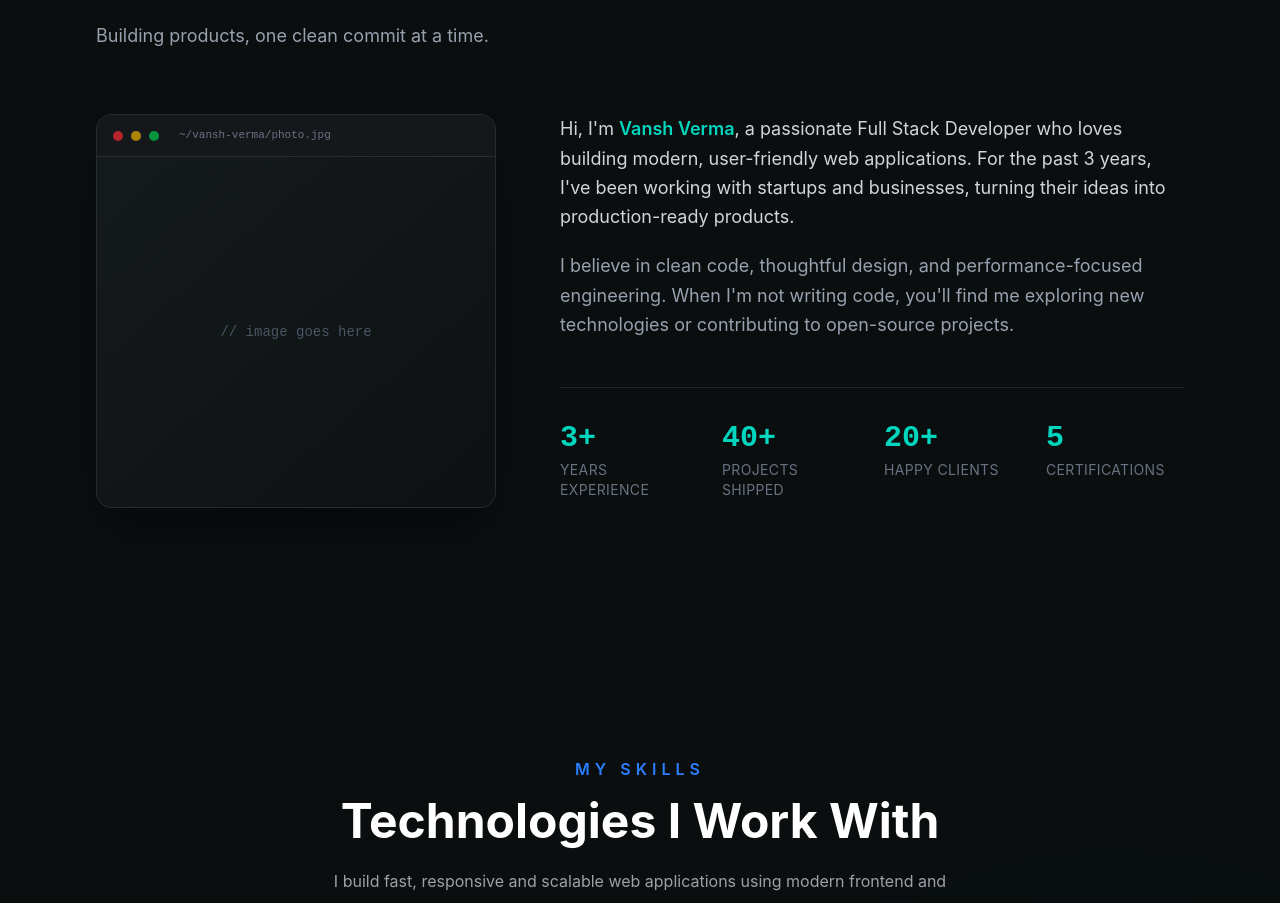
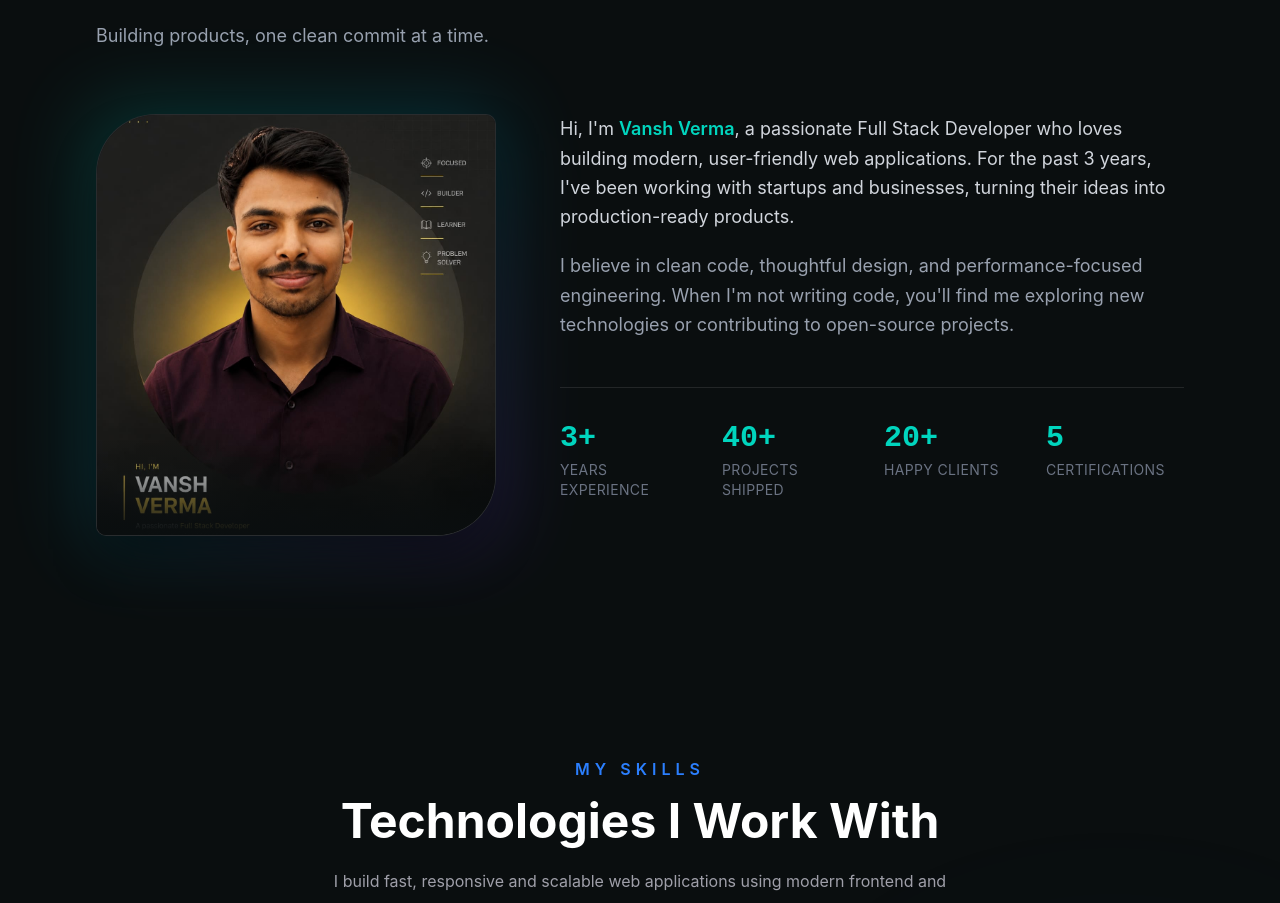
Before and after one commit to vansh-verma-dev/Vansh.dev, a React (Vite) app: page / in a window 1280 px wide. Shown: the part 939-1842 px from the top of the page. Built offline with nearby package versions, Linux system fonts and the light colour scheme.

Commit message:
manage profile images

```diff
--- a/src/components/about.jsx
+++ b/src/components/about.jsx
@@ -1,4 +1,5 @@
 import React from "react";
+import vanshu from "../assets/vanshu.jpeg";
 
 function About() {
   const stats = [
@@ -10,8 +11,9 @@ function About() {
 
   return (
     <div
-    id="about"
-    className="bg-[#0a0e0f] min-h-screen w-full px-6 py-16 md:px-16 lg:px-24">
+      id="about"
+      className="bg-[#0a0e0f] min-h-screen w-full px-6 py-16 md:px-16 lg:px-24"
+    >
       {/* Header */}
       <header className="mb-16 max-w-3xl">
         <p className="font-mono text-teal-400 text-sm tracking-widest mb-3">
@@ -27,21 +29,23 @@ function About() {
 
       {/* Content */}
       <div className="flex flex-col lg:flex-row gap-10 lg:gap-16 items-start max-w-6xl">
-        {/* Image card styled like a terminal window */}
-        <div className="w-full max-w-[400px] mx-auto lg:mx-0 shrink-0">
-          <div className="rounded-2xl overflow-hidden border border-white/10 bg-[#111417] shadow-2xl shadow-black/40">
-            {/* fake title bar */}
-            <div className="flex items-center gap-2 px-4 py-3 border-b border-white/10 bg-[#15181b]">
-              <span className="w-2.5 h-2.5 rounded-full bg-red-500/70" />
-              <span className="w-2.5 h-2.5 rounded-full bg-yellow-500/70" />
-              <span className="w-2.5 h-2.5 rounded-full bg-green-500/70" />
-              <span className="ml-3 font-mono text-[11px] text-gray-500 truncate">
-                ~/vansh-verma/photo.jpg
-              </span>
-            </div>
-            {/* image placeholder */}
-            <div className="h-[350px] flex items-center justify-center bg-gradient-to-br from-[#151a1b] to-[#0d1112]">
-              <p className="font-mono text-gray-600 text-sm">// image goes here</p>
+        {/* Image card - premium modern look */}
+        <div className="relative w-full max-w-[400px] mx-auto lg:mx-0 shrink-0 group">
+          {/* soft glow only behind the photo, nothing else */}
+          <div className="absolute -inset-2 rounded-[28px] bg-gradient-to-br from-teal-400 via-cyan-500 to-violet-600 opacity-20 blur-2xl group-hover:opacity-40 transition-all duration-700" />
+
+          <div className="relative   overflow-hidden border border-white/10 bg-[#111417] shadow-2xl shadow-black/50"
+          id="images"
+          >
+            {/* image */}
+            <div className="h-[420px] overflow-hidden">
+              <img
+                src={vanshu}
+                alt="Vansh Verma"
+                className="w-full h-full object-cover transition-transform duration-700 group-hover:scale-105"
+              />
+              {/* subtle bottom fade for depth */}
+              <div className="absolute inset-x-0 bottom-0 h-24 bg-gradient-to-t from-[#0a0e0f] to-transparent pointer-events-none" />
             </div>
           </div>
         </div>
@@ -59,10 +63,13 @@ function About() {
 
           <p className="text-gray-400 text-base md:text-lg leading-relaxed mt-5">
             I believe in clean code, thoughtful design, and
-            performance-focused engineering. When I'm not writing code, you'll
-            find me exploring new technologies or contributing to open-source
-            projects.
+            performance-focused engineering. When I'm not writing code,
+            you'll find me exploring new technologies or contributing to
+            open-source projects.
           </p>
+
+          {/* Resume Button */}
+
 
           {/* Stats */}
           <div className="grid grid-cols-2 sm:grid-cols-4 gap-6 mt-12 pt-8 border-t border-white/10">
--- a/src/index.css
+++ b/src/index.css
@@ -7,11 +7,66 @@
  }
 
  @keyframes float {
-  0%, 100% { transform: translateY(0); }
-  50% { transform: translateY(-14px); }
+
+   0%,
+   100% {
+     transform: translateY(0);
    }
+
+   50% {
+     transform: translateY(-14px);
+   }
+ }
+
  @keyframes gradientFlow {
-  0% { background-position: 0% 50%; }
-  50% { background-position: 100% 50%; }
-  100% { background-position: 0% 50%; }
+   0% {
+     background-position: 0% 50%;
    }
+
+   50% {
+     background-position: 100% 50%;
+   }
+
+   100% {
+     background-position: 0% 50%;
+   }
+ }
+
+ @keyframes float {
+
+   0%,
+   100% {
+     transform: translateY(0px);
+   }
+
+   50% {
+     transform: translateY(-12px);
+   }
+ }
+
+ @keyframes scan {
+   0% {
+     transform: translateY(-20px);
+     opacity: 0;
+   }
+
+   20% {
+     opacity: 1;
+   }
+
+   80% {
+     opacity: 1;
+   }
+
+   100% {
+     transform: translateY(560px);
+     opacity: 0;
+   }
+ }
+
+ #images {
+   border-top-left-radius: 60px;
+   border-bottom-right-radius: 60px;
+   border-top-right-radius: 10px;
+   border-bottom-left-radius: 10px;
+ }
```
Also changed, not shown: src/assets/vanshu.jpeg (added). Lines whose indentation alone changed are shown as unchanged.
